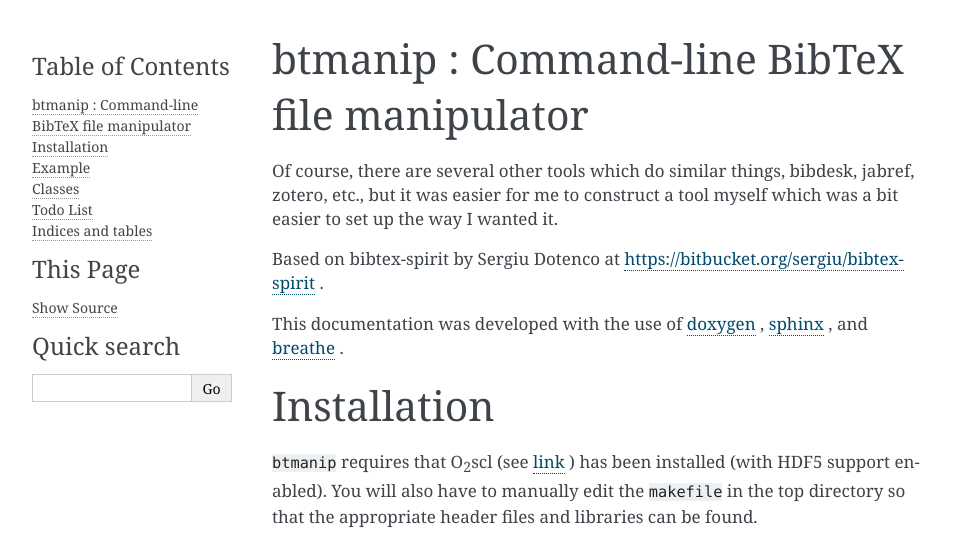
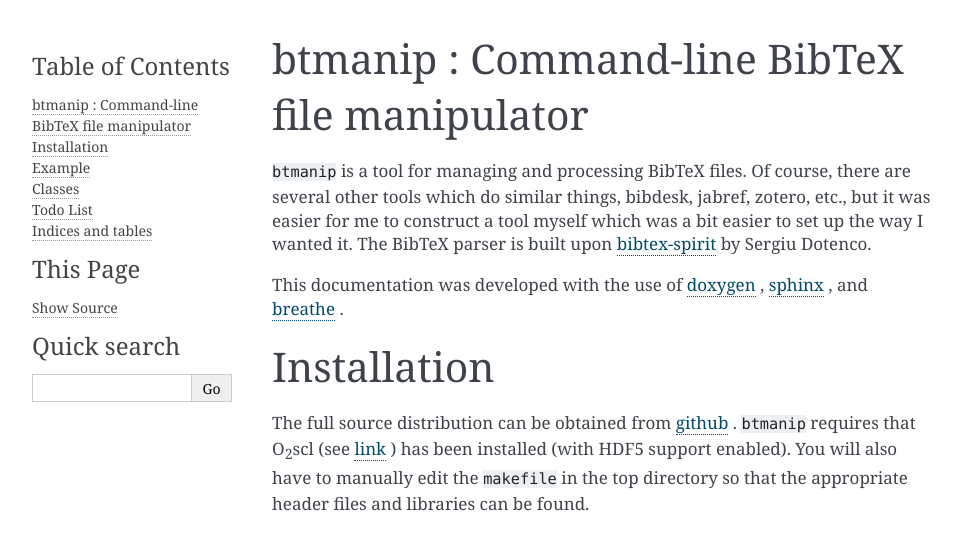
Before and after one commit to awsteiner/btmanip, a Sphinx documentation site: the page built from sphinx/index.rst, in a window 1280 px wide. Shown: the top 543 px of the page, without its empty margins (148-1109 px from the left). Built offline with Sphinx 7.4.7, drawn with Linux system fonts in a browser that asks for light colours.

Commit message:
Updated docs.

```diff
--- a/sphinx/index.rst
+++ b/sphinx/index.rst
@@ -5,12 +5,13 @@ btmanip : Command-line BibTeX file manipulator
    :maxdepth: 2
    :caption: Contents:
 
+``btmanip`` is a tool for managing and processing BibTeX files.
 Of course, there are several other tools which do similar things,
 bibdesk, jabref, zotero, etc., but it was easier for me to construct a
 tool myself which was a bit easier to set up the way I wanted it.
-
-Based on bibtex-spirit by Sergiu Dotenco at
-https://bitbucket.org/sergiu/bibtex-spirit .
+The BibTeX parser is built upon
+`bibtex-spirit <https://bitbucket.org/sergiu/bibtex-spirit>`_
+by Sergiu Dotenco.
 
 This documentation was developed with the
 use of `doxygen <http://www.doxygen.org>`_ ,
@@ -20,6 +21,8 @@ use of `doxygen <http://www.doxygen.org>`_ ,
 Installation
 ============
 
+The full source distribution can be obtained
+from `github <https://github.com/awsteiner/btmanip>`_ .
 ``btmanip`` requires that O\ :sub:`2`\ scl (see `link
 <http://web.utk.edu/~asteine1/o2scl>`_ ) has been installed (with HDF5
 support enabled). You will also have to manually edit the ``makefile``
@@ -51,7 +54,6 @@ Todo List
 .. todo:: Use the bibtex-spirit writer
 .. todo:: Move code from bib_file.h to source file
 
-
 Indices and tables
 ==================
 
```
Also changed, not shown: README.md (+1 -1 lines).
